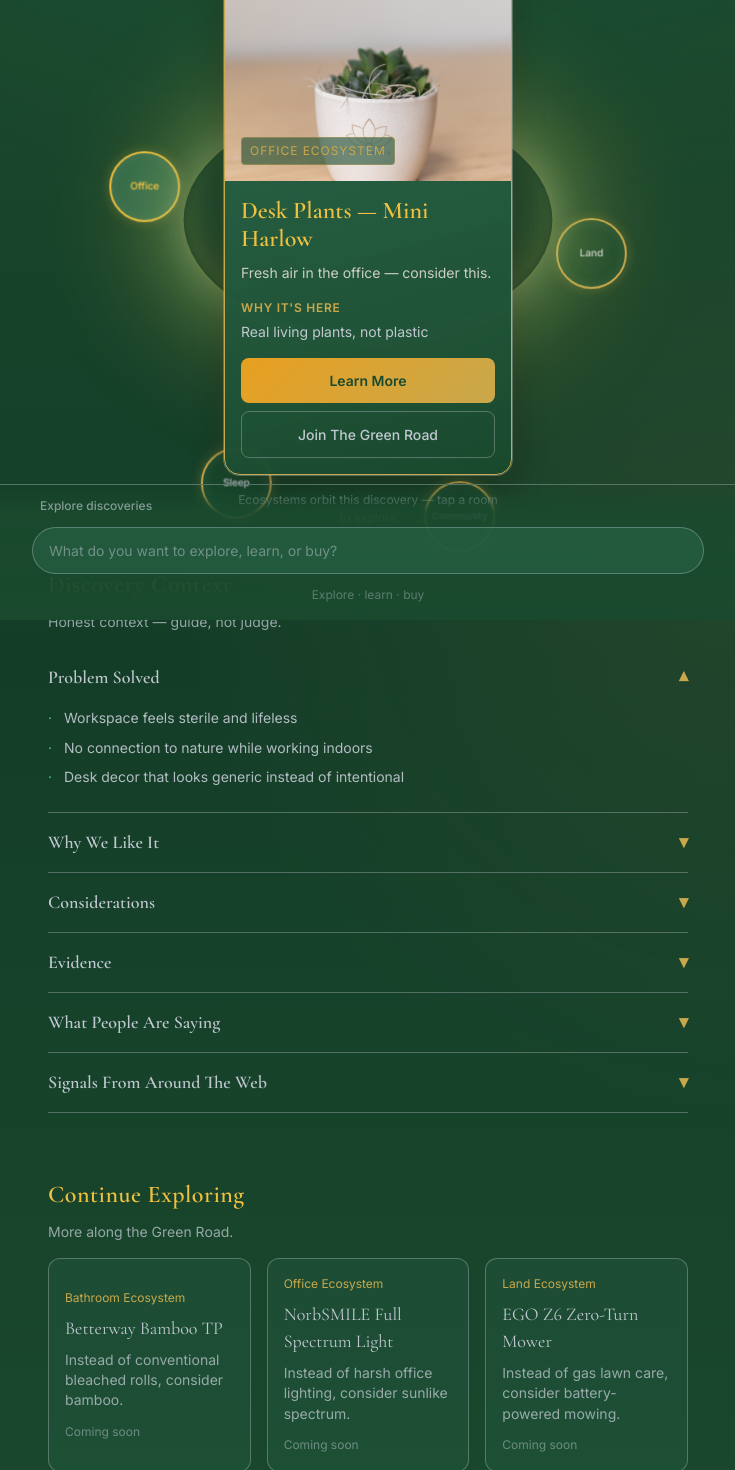
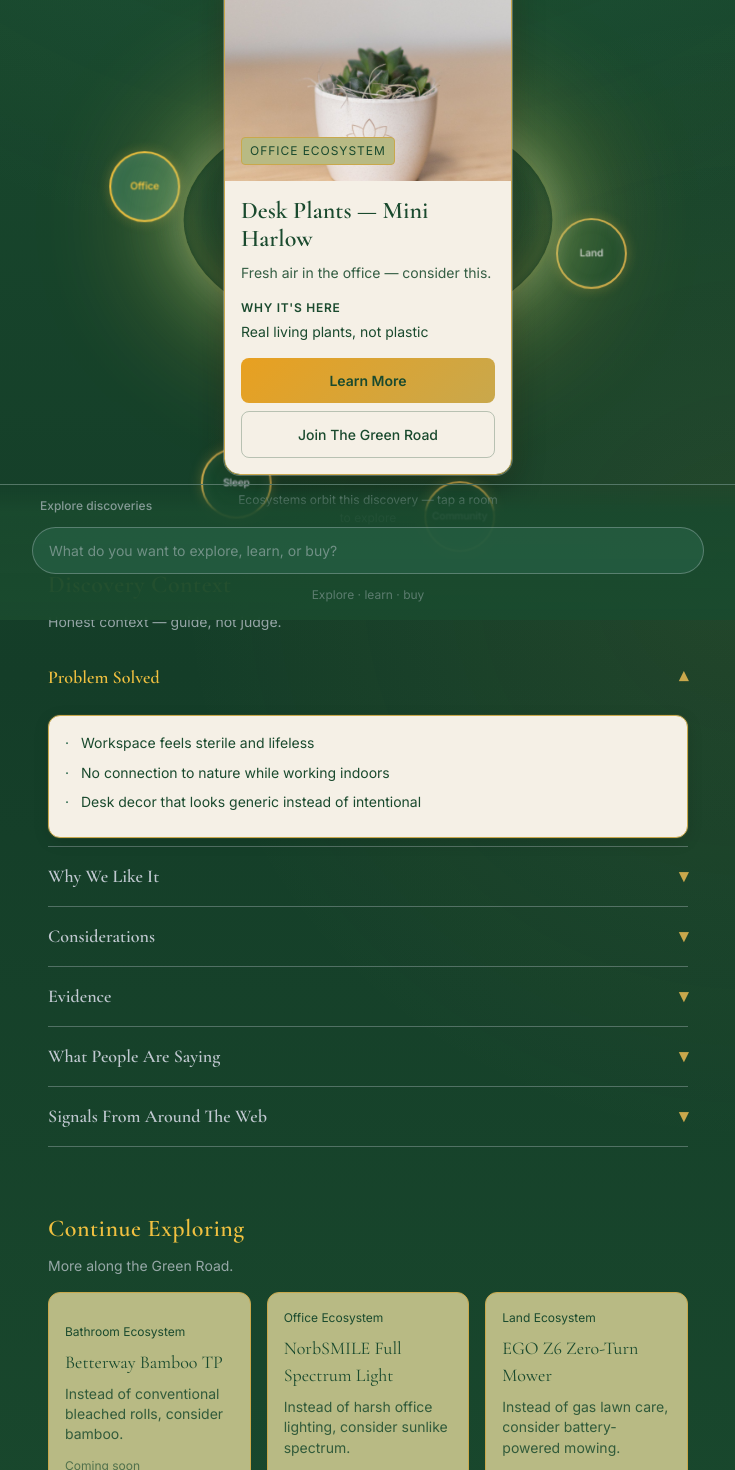
Before and after one commit to nodrinksonthepiano/greenroadgroup6526, a Next.js app: page / in a window 1280 px wide. Shown: the part 180-1650 px from the top of the page, without its empty margins (272-1007 px from the left). Built offline with nearby package versions, Linux system fonts and the light colour scheme.

Commit message:
Refine Greenroad pearl and olive material system

```diff
--- a/app/styles/home.css
+++ b/app/styles/home.css
@@ -282,11 +282,7 @@
   margin: 0 auto;
   border-radius: var(--space-4);
   border: 1px solid var(--border-gold);
-  background: linear-gradient(
-    165deg,
-    rgba(45, 106, 79, 0.95) 0%,
-    rgba(26, 74, 46, 0.98) 100%
-  );
+  background: transparent;
   box-shadow:
     0 0 0 1px var(--shimmer-silver),
     0 0 20px rgba(201, 168, 76, 0.1),
@@ -355,22 +351,23 @@
   font-size: var(--text-xs);
   text-transform: uppercase;
   letter-spacing: 0.08em;
-  color: var(--gold-lion);
+  color: var(--ink);
   padding: var(--space-1) var(--space-2);
-  border: 1px solid rgba(201, 168, 76, 0.4);
+  border: 1px solid var(--border-gold);
   border-radius: var(--space-1);
-  background: rgba(26, 74, 46, 0.6);
+  background: var(--print-olive);
 }
 
 .featured-discovery__body {
   padding: var(--space-4);
+  background: var(--print-pearl);
 }
 
 .featured-discovery__title {
   font-family: var(--font-cormorant), Georgia, serif;
   font-size: var(--text-2xl);
   font-weight: 600;
-  color: var(--gold-bright);
+  color: var(--ink);
   line-height: 1.2;
   margin-bottom: var(--space-2);
 }
@@ -378,7 +375,7 @@
 .featured-discovery__alternative {
   font-size: var(--text-sm);
   line-height: 1.5;
-  color: rgba(224, 220, 208, 0.9);
+  color: rgba(26, 74, 46, 0.88);
   margin-bottom: var(--space-4);
 }
 
@@ -387,14 +384,14 @@
   font-weight: 600;
   text-transform: uppercase;
   letter-spacing: 0.06em;
-  color: var(--gold-lion);
+  color: var(--ink);
   margin-bottom: var(--space-1);
 }
 
 .featured-discovery__why-copy {
   font-size: var(--text-sm);
   line-height: 1.5;
-  color: var(--silver);
+  color: var(--ink);
   margin-bottom: var(--space-4);
 }
 
@@ -424,9 +421,9 @@
 .featured-discovery__cta-secondary {
   padding: var(--space-3) var(--space-4);
   border-radius: var(--space-2);
-  border: 1px solid var(--shimmer-silver);
+  border: 1px solid rgba(26, 74, 46, 0.28);
   background: transparent;
-  color: var(--silver);
+  color: var(--ink);
   font-size: var(--text-sm);
   font-weight: 500;
   cursor: pointer;
@@ -434,7 +431,7 @@
 
 .featured-discovery__cta-secondary:hover {
   border-color: var(--gold-lion);
-  color: var(--gold-bright);
+  color: var(--ink);
 }
 
 .featured-discovery--coming .featured-discovery__coming-label {
@@ -442,14 +439,14 @@
   font-weight: 600;
   letter-spacing: 0.1em;
   text-transform: uppercase;
-  color: var(--gold-lion);
+  color: var(--ink);
   margin-bottom: var(--space-2);
 }
 
 .featured-discovery--coming .featured-discovery__coming-copy {
   font-size: var(--text-sm);
   line-height: 1.6;
-  color: rgba(192, 200, 208, 0.9);
+  color: var(--ink);
   margin-bottom: var(--space-4);
 }
 
@@ -495,8 +492,20 @@
   transform: rotate(180deg);
 }
 
+.discovery-accordion:has(.discovery-accordion__panel) .discovery-accordion__trigger {
+  color: var(--gold-bright);
+}
+
 .discovery-accordion__panel {
-  padding-bottom: var(--space-4);
+  margin-top: var(--space-2);
+  margin-bottom: var(--space-2);
+  padding: var(--space-4);
+  background: var(--print-pearl);
+  border: 1px solid var(--border-gold);
+  border-radius: var(--space-3);
+  box-shadow:
+    0 0 0 1px rgba(201, 168, 76, 0.08),
+    0 4px 16px rgba(0, 0, 0, 0.12);
 }
 
 .discovery-accordion__list {
@@ -511,14 +520,14 @@
   margin-bottom: var(--space-2);
   font-size: var(--text-sm);
   line-height: 1.55;
-  color: rgba(192, 200, 208, 0.92);
+  color: var(--ink);
 }
 
 .discovery-accordion__list li::before {
   content: "·";
   position: absolute;
   left: 0;
-  color: var(--green-accent);
+  color: var(--green-mid);
 }
 
 .discovery-accordion__subsection {
@@ -530,7 +539,7 @@
   font-weight: 600;
   text-transform: uppercase;
   letter-spacing: 0.05em;
-  color: var(--gold-lion);
+  color: var(--ink);
   margin-bottom: var(--space-2);
 }
 
@@ -543,8 +552,8 @@
 .discovery-accordion__signal {
   padding: var(--space-3);
   border-radius: var(--space-2);
-  border: 1px solid var(--shimmer-silver);
-  background: rgba(45, 106, 79, 0.35);
+  border: 1px solid var(--border-gold);
+  background: var(--print-olive);
 }
 
 .discovery-accordion__signal-source {
@@ -556,7 +565,7 @@
 
 .discovery-accordion__signal-text {
   font-size: var(--text-sm);
-  color: var(--silver);
+  color: var(--ink);
 }
 
 /* Continue exploring */
@@ -578,35 +587,35 @@
 .continue-exploring__card {
   padding: var(--space-4);
   border-radius: var(--space-3);
-  border: 1px solid var(--shimmer-silver);
-  background: rgba(45, 106, 79, 0.25);
+  border: 1px solid var(--border-gold);
+  background: var(--print-olive);
   cursor: pointer;
   text-align: left;
   width: 100%;
-  transition: border-color 0.2s, background 0.2s;
+  transition: border-color 0.2s, box-shadow 0.2s;
 }
 
 .continue-exploring__card:hover {
-  border-color: var(--gold-lion);
-  background: rgba(45, 106, 79, 0.4);
+  border-color: var(--gold-bright);
+  box-shadow: 0 0 12px rgba(201, 168, 76, 0.2);
 }
 
 .continue-exploring__card-ecosystem {
   font-size: var(--text-xs);
-  color: var(--gold-lion);
+  color: var(--ink);
   margin-bottom: var(--space-2);
 }
 
 .continue-exploring__card-title {
   font-family: var(--font-cormorant), Georgia, serif;
   font-size: var(--text-lg);
-  color: var(--silver);
+  color: var(--ink);
   margin-bottom: var(--space-2);
 }
 
 .continue-exploring__card-teaser {
   font-size: var(--text-sm);
-  color: rgba(192, 200, 208, 0.75);
+  color: rgba(26, 74, 46, 0.85);
   line-height: 1.45;
 }
 
@@ -614,7 +623,7 @@
   display: inline-block;
   margin-top: var(--space-3);
   font-size: var(--text-xs);
-  color: rgba(192, 200, 208, 0.5);
+  color: rgba(26, 74, 46, 0.65);
 }
 
 /* Command search — single bar, two modes (explore | join) */
--- a/app/styles/tokens.css
+++ b/app/styles/tokens.css
@@ -8,6 +8,12 @@
   --gold-lion: #c9a84c;
   --gold-bright: #f0c040;
   --gold-amber: #e8a020;
+
+  /* Print (ribbon pearl preview) */
+  --print-pearl: #f5f0e6;
+  --print-olive: #b8ba84;
+  --ink: var(--green-deep);
+  --ink-muted: rgba(26, 74, 46, 0.88);
 
   /* Accents */
   --silver: #c0c8d0;
```
